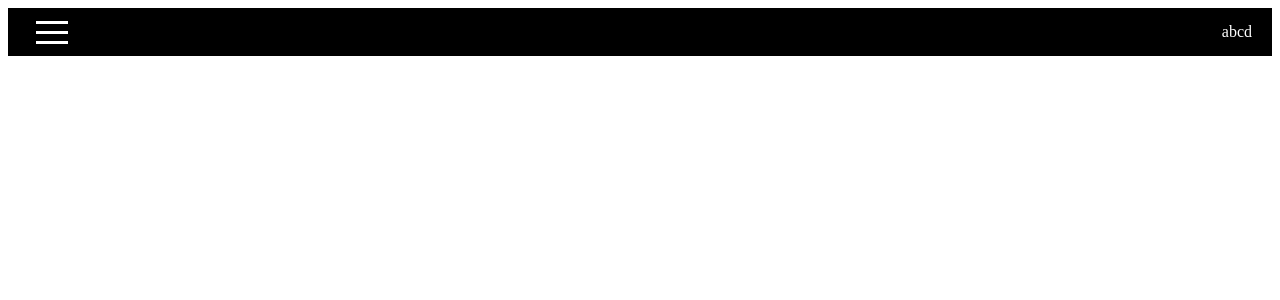
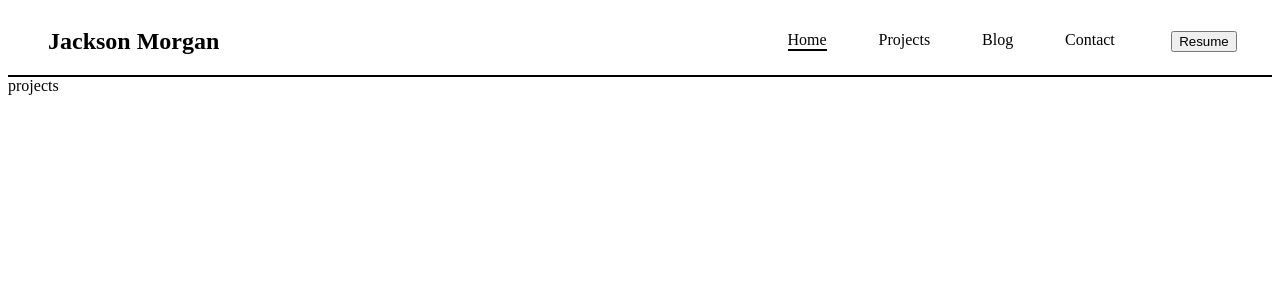
Before and after one commit to jackismoe/site-frontend, a React (Create React App) app: page /projects in a window 1280 px wide. Shown: the top 300 px of the page. Built offline with nearby package versions, Linux system fonts and the light colour scheme.

Commit message:
finish header styling and add components

```diff
--- /dev/null
+++ b/src/Blog.jsx
@@ -0,0 +1,7 @@
+import React from 'react'
+
+export default function Blog() {
+  return(
+    <div class='not-clicked'>Blog</div>
+  )
+}
--- /dev/null
+++ b/src/Contact.jsx
@@ -0,0 +1,7 @@
+import React from 'react'
+
+export default function Contact() {
+  return(
+    <div class='not-clicked'>contact</div>
+  )
+}
--- a/src/Header.jsx
+++ b/src/Header.jsx
@@ -1,17 +1,57 @@
 import React from 'react'
-import { Sling as Hamburger } from 'hamburger-react'
 
 
-export default function Header() {
-  return(
-    <div className='header'>
-      <Hamburger class='hamburger'/>
-      <div class='list'>
-        <a>a</a>
-        <a>b</a>
-        <a>c</a>
-        <a>d</a>
+export default class Header extends React.Component {
+  showHome= (e) => {
+    e.preventDefault()
+    this.props.history.push('/')
+    document.querySelector('#home-link').className = 'clicked'
+    document.querySelector('#project-link').className = 'not-clicked'
+    document.querySelector('#blog-link').className = 'not-clicked'
+    document.querySelector('#contact-link').className = 'not-clicked'
+  }
+  showProjects = (e) => {
+    e.preventDefault()
+    this.props.history.push('/projects')
+    document.querySelector('#home-link').className = 'not-clicked'
+    document.querySelector('#project-link').className = 'clicked'
+    document.querySelector('#blog-link').className = 'not-clicked'
+    document.querySelector('#contact-link').className = 'not-clicked'
+  }
+  showBlog = (e) => {
+    e.preventDefault()
+    this.props.history.push('/blog')
+    document.querySelector('#home-link').className = 'not-clicked'
+    document.querySelector('#project-link').className = 'not-clicked'
+    document.querySelector('#blog-link').className = 'clicked'
+    document.querySelector('#contact-link').className = 'not-clicked'
+  }
+  showContact= (e) => {
+    e.preventDefault()
+    this.props.history.push('/contact')
+    document.querySelector('#home-link').className = 'not-clicked'
+    document.querySelector('#project-link').className = 'not-clicked'
+    document.querySelector('#blog-link').className = 'not-clicked'
+    document.querySelector('#contact-link').className = 'clicked'
+  }
+  render() {
+    return(
+      <div className='header'>
+        <div class='name'>
+          <h2>Jackson Morgan</h2>
+        </div>
+        <div class='extras'>
+          <div class='list'>
+            <a id='home-link' className='clicked' onClick={(e) => this.showHome(e)}>Home</a>
+            <a id='project-link' className='not-clicked' onClick={(e) => this.showProjects(e)}>Projects</a>
+            <a id='blog-link' className='not-clicked' onClick={(e) => this.showBlog(e)}>Blog</a>
+            <a id='contact-link' className='not-clicked' onClick={(e) => this.showContact(e)}>Contact</a>
+          </div>
+          <div>
+            <button>Resume</button>
+          </div>
+        </div>
       </div>
-    </div>
-  )
+    )
+  }
 }
--- /dev/null
+++ b/src/Projects.jsx
@@ -0,0 +1,7 @@
+import React from 'react'
+
+export default function Projects() {
+  return(
+    <div class='not-clicked'>projects</div>
+  )
+}
--- a/src/index.css
+++ b/src/index.css
@@ -1,11 +1,10 @@
-.header, .footer {
+.header {
   position: relative;
   width: 100%;
-  background-color: black;
-  color: white;
   display: flex;
   justify-content: space-between;
   align-items: center;
+  border-bottom: 2px solid black;
 }
 .body {
   position: absolute;
@@ -18,9 +17,27 @@
   width: 99%;
   margin: 10px 0px 10px 0px
 }
+.extras {
+  margin-right: 20px;
+  width: 40%;
+  background-color: white;
+  color: black;
+  display: flex;
+  align-items: center;
+  justify-content: space-around;
+}
 .list {
-  margin-right: 20px;
+  display: flex;
+  align-content: center;
+  justify-content: space-around;
+  width: 75%;
 }
-.hamburger-react {
-  margin-left: 20px;
+a, button {
+  cursor: pointer;
 }
+.name {
+  margin-left: 40px;
+}
+.clicked {
+  border-bottom: 2px solid black;
+}
--- a/src/index.js
+++ b/src/index.js
@@ -4,12 +4,18 @@ import './index.css';
 import App from './App';
 import Header from './Header';
 import {BrowserRouter as Router, Route} from 'react-router-dom'
+import Projects from './Projects'
+import Blog from './Blog'
+import Contact from './Contact'
 // import {Provider} from 'react-redux'
 
 ReactDOM.render(
     <Router>
       <Route path='/' component={Header}/>
       <Route exact path='/' component={App}/>
+      <Route exact path='/projects' component={Projects}/>
+      <Route exact path='/blog' component={Blog}/>
+      <Route exact path='/contact' component={Contact}/>
     </Router>,
   document.getElementById('root')
 );
```
